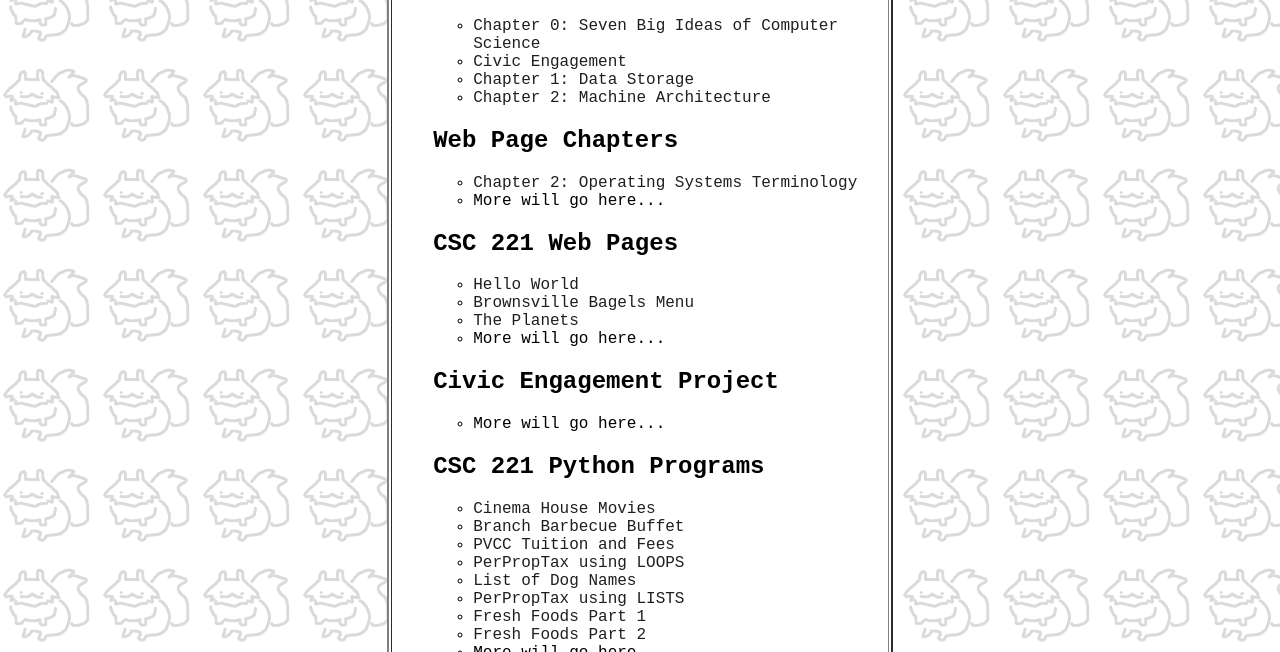
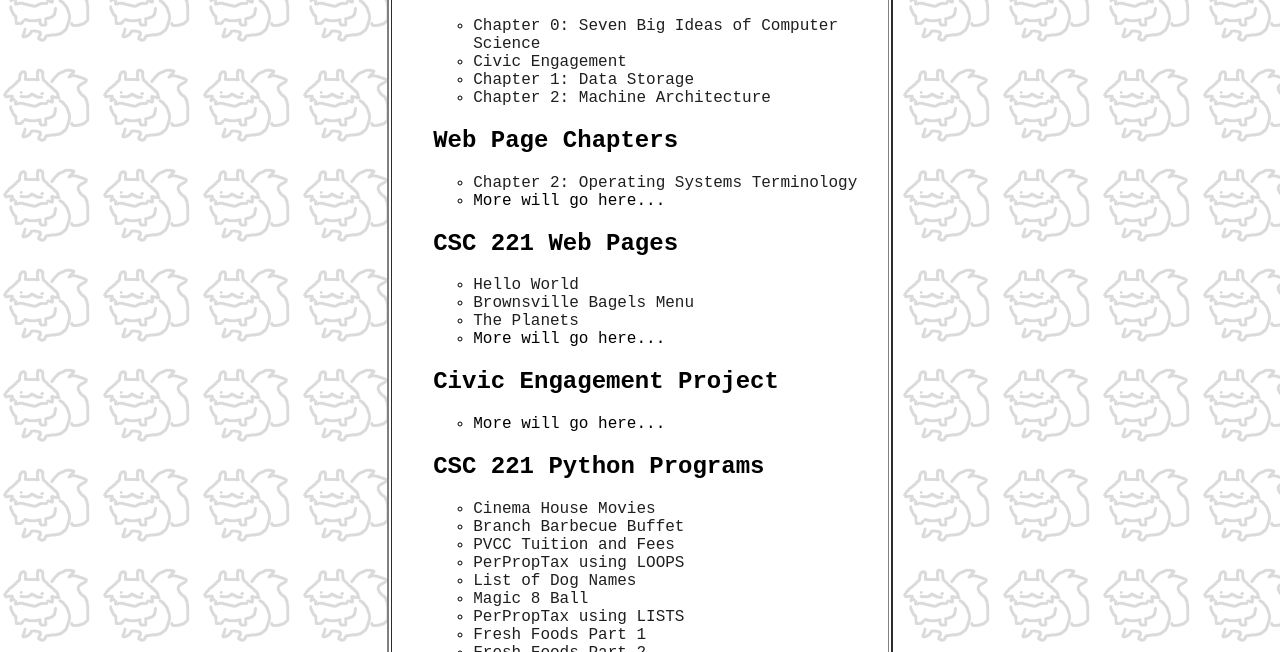
Before and after one commit to ChristinaC-pvcc/ChristinaC-pvcc, a plain HTML site: page index.html in a window 1280 px wide. Shown: the part 148-800 px from the top of the page. Drawn offline with Linux system fonts and the light colour scheme.

Commit message:
Update index.html

```diff
--- a/index.html
+++ b/index.html
@@ -81,6 +81,7 @@
                     <li><a href='Python Stuff/tuition.py'> PVCC Tuition and Fees </a></li>
                     <li><a href='Python Stuff/personalPropertyTaxForVehicles.py'> PerPropTax using LOOPS </a></li>
                     <li><a href='Python Stuff/dogNames.py'> List of Dog Names </a></li>
+                    <li><a href='Python Stuff/magic8ball.py'> Magic 8 Ball </a></li>
                     <li><a href='Python Stuff/PerPropTaxWithLists.py'> PerPropTax using LISTS </a></li>
                     <li><a href='Python Stuff/freshFoodMarketplace.py'> Fresh Foods Part 1 </a></li>
                     <li><a href='Python Stuff/ffout.py'> Fresh Foods Part 2 </a></li>
```
